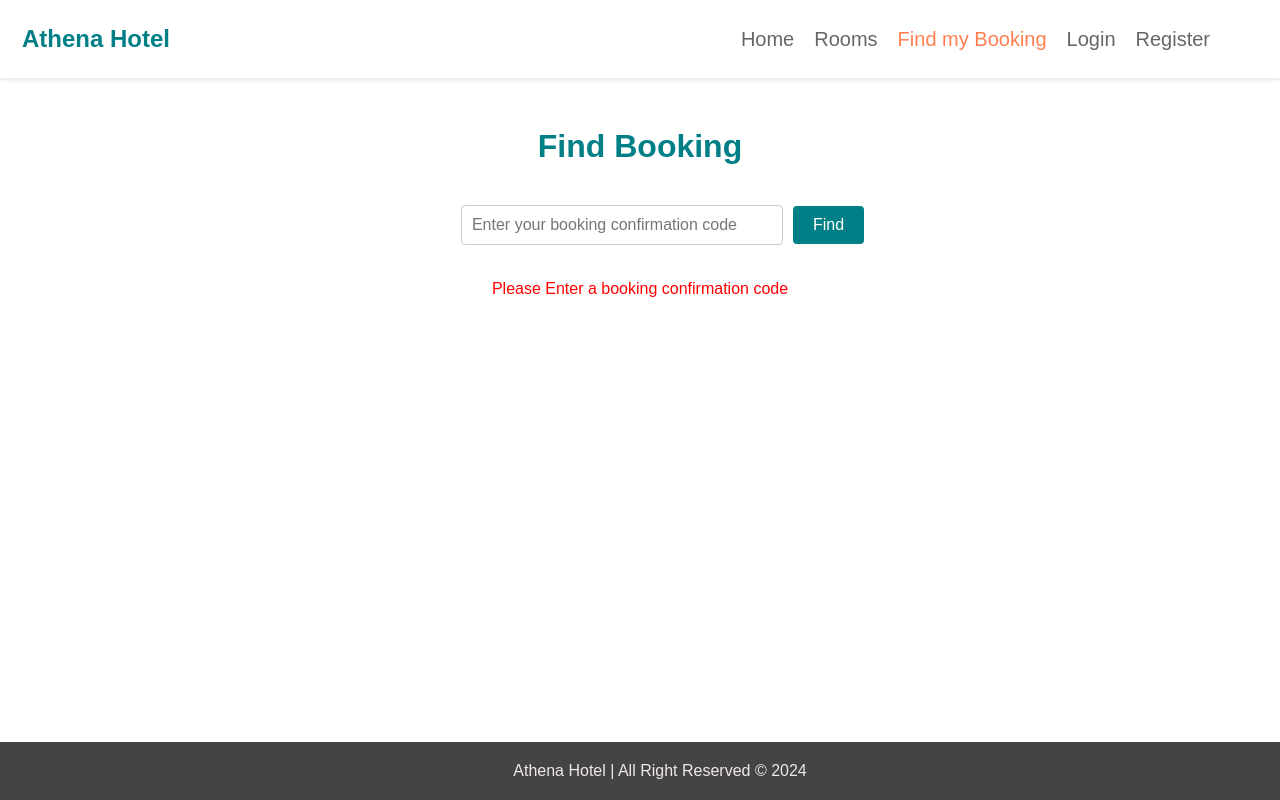
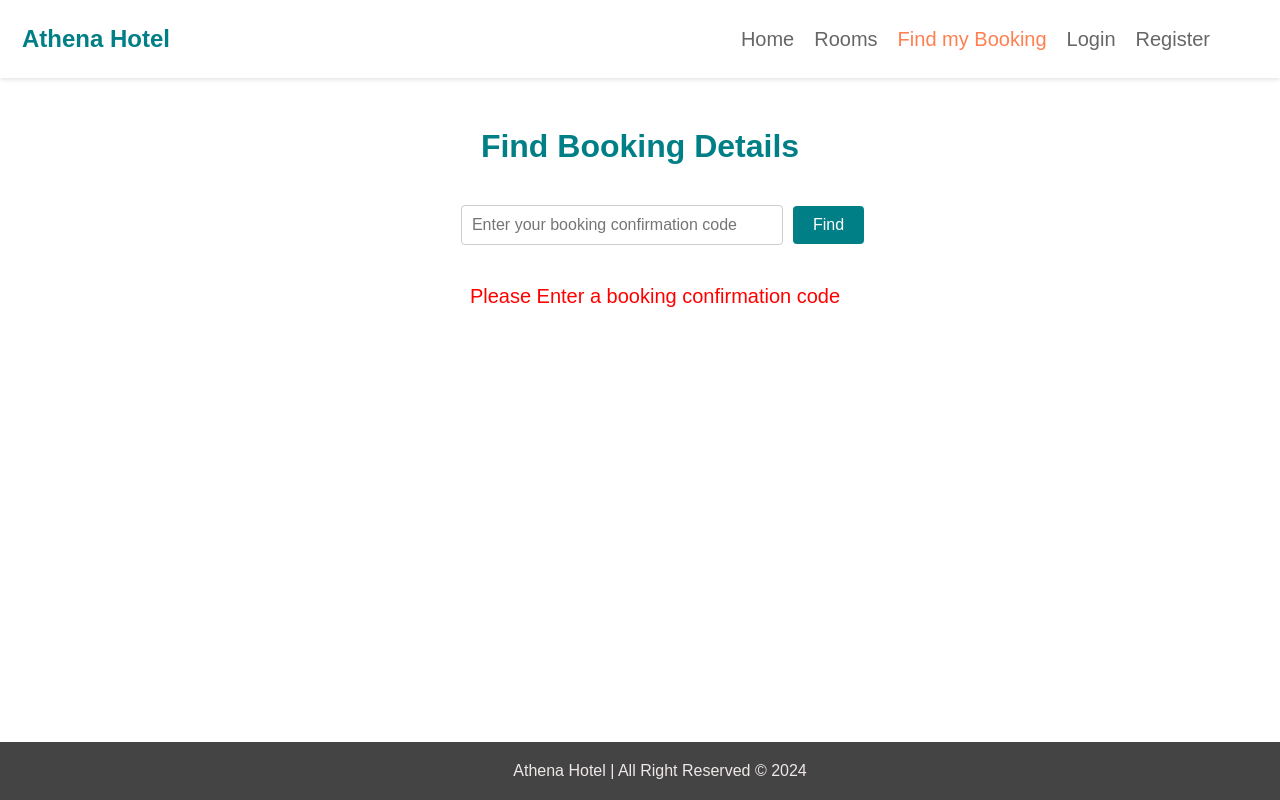
Before and after one commit to AnkitJha13/Home-hub, a React (Create React App) app in the folder frontend/: page /find-booking in a window 1280 px wide. Both pictures are taken after a click on the button "Find". Built offline with nearby package versions, Linux system fonts and the light colour scheme.

Commit message:
Update FindBookingPage.jsx

```diff
--- a/frontend/src/component/booking_rooms/FindBookingPage.jsx
+++ b/frontend/src/component/booking_rooms/FindBookingPage.jsx
@@ -25,7 +25,7 @@ const FindBookingPage = () => {
 
     return (
         <div className="find-booking-page">
-            <h2>Find Booking</h2>
+            <h2>Find Booking Details</h2>
             <div className="search-container">
                 <input
                     required
@@ -36,7 +36,11 @@ const FindBookingPage = () => {
                 />
                 <button onClick={handleSearch}>Find</button>
             </div>
-            {error && <p style={{ color: 'red' }}>{error}</p>}
+
+            {error && (
+                <p className="error-message">{error}</p>
+            )}
+
             {bookingDetails && (
                 <div className="booking-details">
                     <h3>Booking Details</h3>
@@ -49,11 +53,11 @@ const FindBookingPage = () => {
                     <br />
                     <hr />
                     <br />
-                    <h3>Booker Detials</h3>
+                    <h3>Booker Details</h3>
                     <div>
-                        <p> Name: {bookingDetails.user.name}</p>
-                        <p> Email: {bookingDetails.user.email}</p>
-                        <p> Phone Number: {bookingDetails.user.phoneNumber}</p>
+                        <p>Name: {bookingDetails.user.name}</p>
+                        <p>Email: {bookingDetails.user.email}</p>
+                        <p>Phone Number: {bookingDetails.user.phoneNumber}</p>
                     </div>
 
                     <br />
@@ -61,12 +65,13 @@ const FindBookingPage = () => {
                     <br />
                     <h3>Room Details</h3>
                     <div>
-                        <p> Room Type: {bookingDetails.room.roomType}</p>
-                        <img src={bookingDetails.room.roomPhotoUrl} alt="" sizes="" srcSet="" />
+                        <p>Room Type: {bookingDetails.room.roomType}</p>
+                        <img src={bookingDetails.room.roomPhotoUrl} alt="" />
                     </div>
                 </div>
             )}
         </div>
+
     );
 };
 
```
